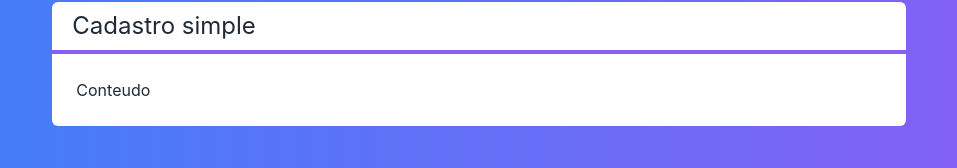
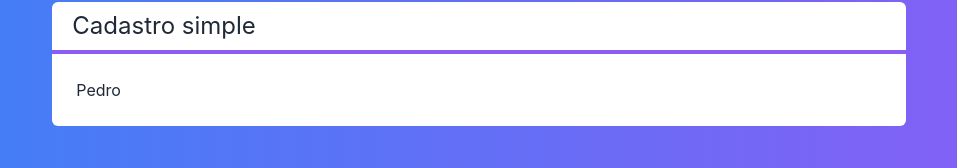
Before and after one commit to mateusfaustino/javascript-reactjs-nextjs-crud, a Next.js app: page / in a window 1280 px wide. Shown: the part 336-504 px from the top of the page, without its empty margins (161-1118 px from the left). Built offline with nearby package versions, Linux system fonts and the light colour scheme.

Commit message:
create table component part 1

```diff
--- /dev/null
+++ b/src/components/Table.tsx
@@ -0,0 +1,12 @@
+import Client from "../core/Client";
+
+interface TableProps {
+    clients: Client[]
+}
+export default function Table(props:TableProps){
+    return(
+        <table>
+            {props.clients[1].name}
+        </table>
+    )
+}
--- a/src/pages/index.tsx
+++ b/src/pages/index.tsx
@@ -1,12 +1,20 @@
 import Layout from "../components/Layout"
+import Table from "../components/Table"
+import Client from "../core/Client"
+
 export default function Home() {
+  const clients=[
+    new Client("Ana", 34,"1"),
+    new Client("Pedro", 23,"2"),
+    new Client("João", 44,"3"),
+  ]
   return (
     <div className={`
       flex justify-center items-center h-screen bg-gradient-to-r from-blue-500 to-purple-500
       text-white
     `}>
       <Layout title="Cadastro simple">
-        <span>Conteudo</span>
+        <Table clients={clients}></Table>
       </Layout>
     </div>
   )
```
